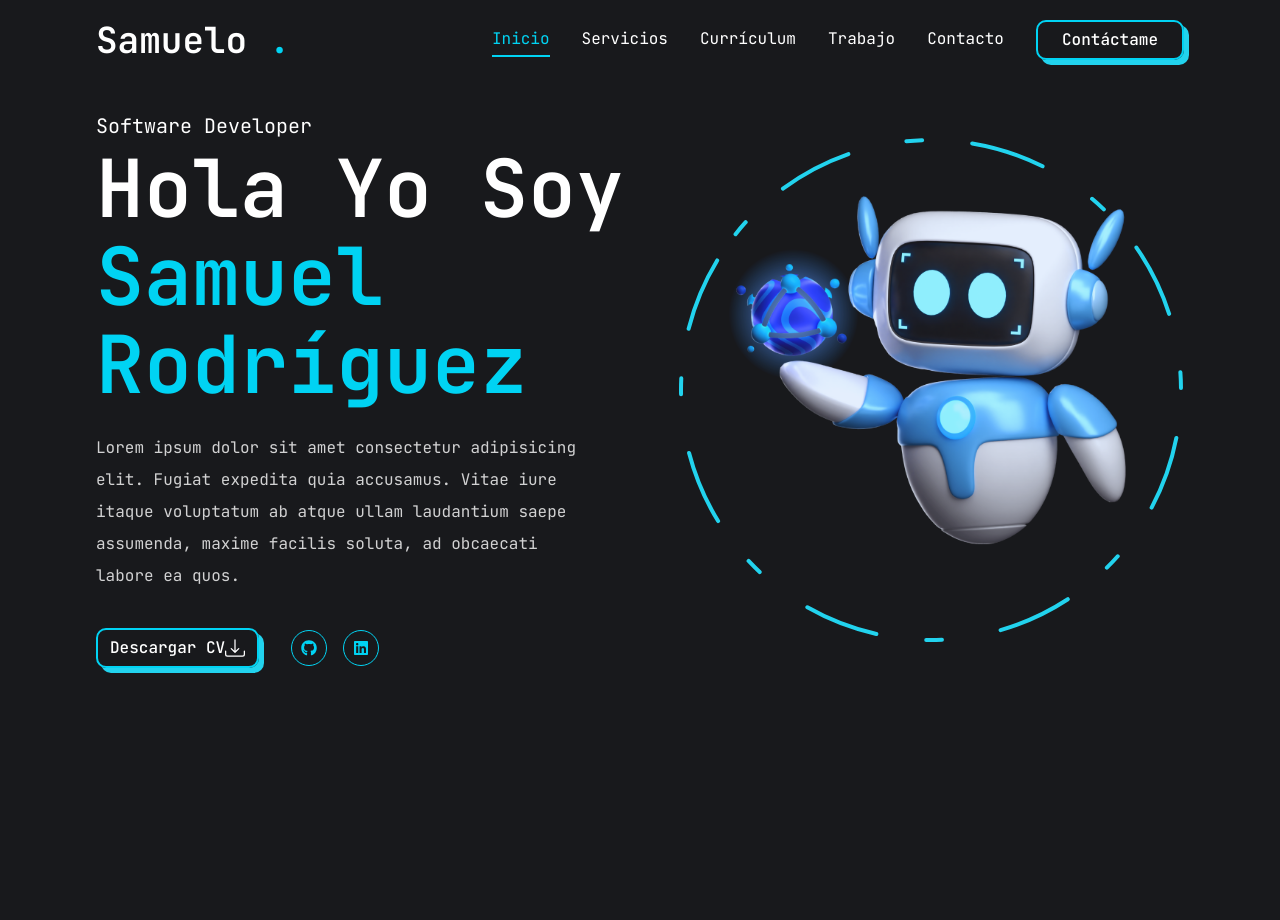
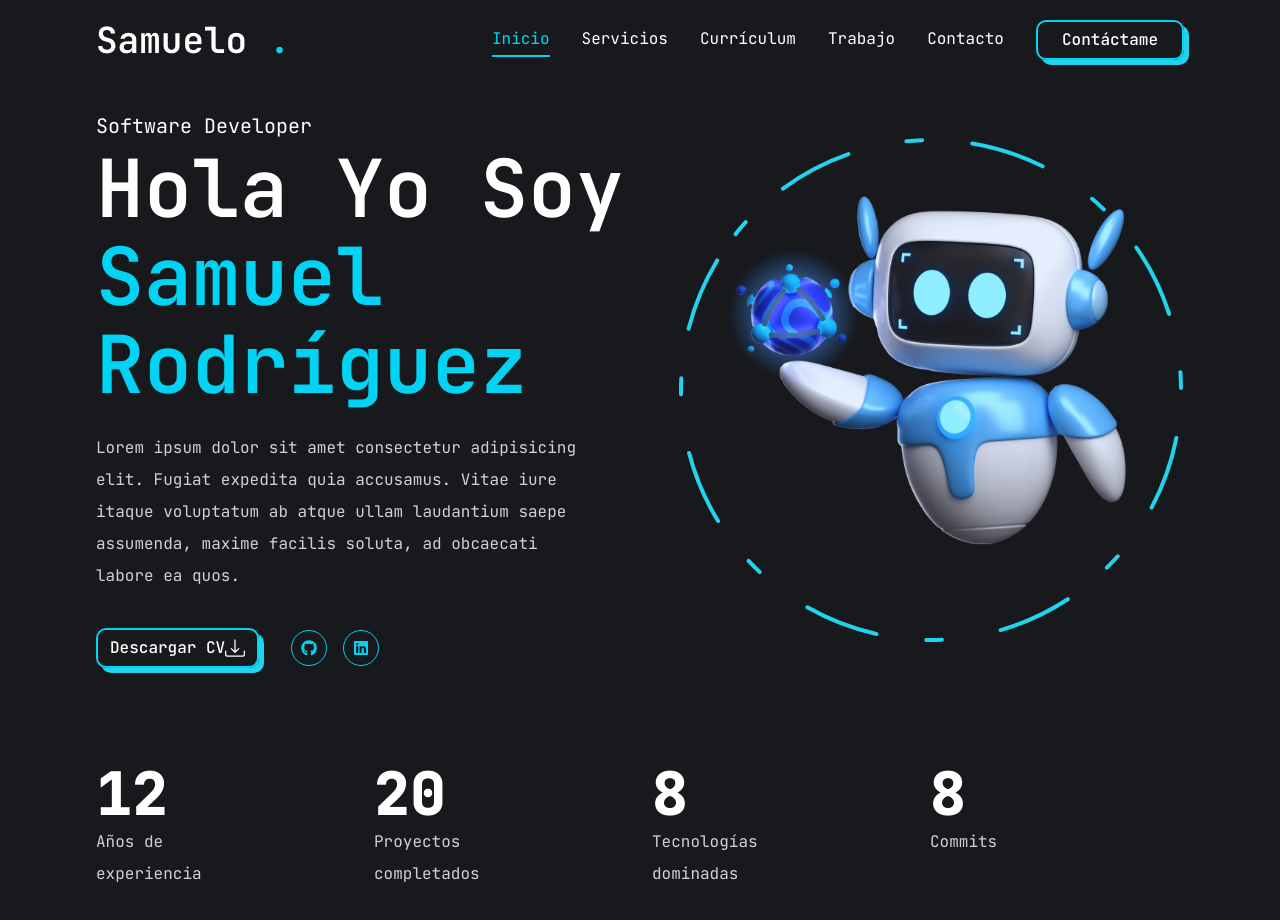
Before and after one commit to SamuelRodriguezC/Portfoleo, a Next.js app in the folder my-app/: page / in a window 1280 px wide. Before the commit the page ends 800 px from the top, so only its background shows below. Built offline with nearby package versions, Linux system fonts and the light colour scheme.

Commit message:
Sección en la página principal para estadisticas

```diff
--- a/my-app/app/page.jsx
+++ b/my-app/app/page.jsx
@@ -3,6 +3,7 @@
 import { BsDownload } from "react-icons/bs";
 import Social from './../components/uiComponents/Social';
 import Photo from './../components/uiComponents/Photo';
+import Stats  from './../components/uiComponents/Stats';
 
 
 const Home = () => {
@@ -43,6 +44,7 @@
           </div>
         </div>
       </div>
+      <Stats/>
     </section>
   )
 }
--- /dev/null
+++ b/my-app/components/uiComponents/Stats.jsx
@@ -0,0 +1,46 @@
+"use client"
+
+import React from 'react'
+import Countup from "react-countup"
+
+
+
+const stats = [
+  {
+    num: 12,
+    text: "Años de experiencia",
+  },
+  {
+    num: 20,
+    text: "Proyectos completados",
+  },
+  {
+    num: 8,
+    text: "Tecnologías dominadas",
+  },
+  {
+    num: 8,
+    text: "Commits",
+  }
+
+]
+
+const Stats = () => {
+  return (
+    <section className="pt-4 pb-12 xl:pt-0 xl:pb-8">
+      <div className="container mx-auto">
+        <div className="flex flex-wrap gap-6 max-w[80vm] mx-auto xl:max-w-none">
+          {stats.map((item, index) => (
+
+            <div className="flex-1 gap-4 items-center justify-center xl:justify-start" key={index}>
+              <Countup end={item.num} duration={5} delay={2} className="text-4xl xl:text-6xl font-extrabold"/>
+              <p className={`${item.text.length < 15 ? "max-w-[100px]" : "max-w-[150px]"} "leading-snug text-white/80`}>{item.text}</p>
+            </div>
+          ))}
+        </div>
+      </div>
+    </section>
+  )
+}
+
+export default Stats
--- a/my-app/package.json
+++ b/my-app/package.json
@@ -22,6 +22,7 @@
     "next": "15.4.6",
     "postcss": "^8.5.6",
     "react": "19.1.0",
+    "react-countup": "^6.5.3",
     "react-dom": "19.1.0",
     "react-icons": "^5.5.0",
     "tailwind-merge": "^3.3.1"
```
Also changed, not shown: 1 other file (tests, documents, lock files or other folders).
